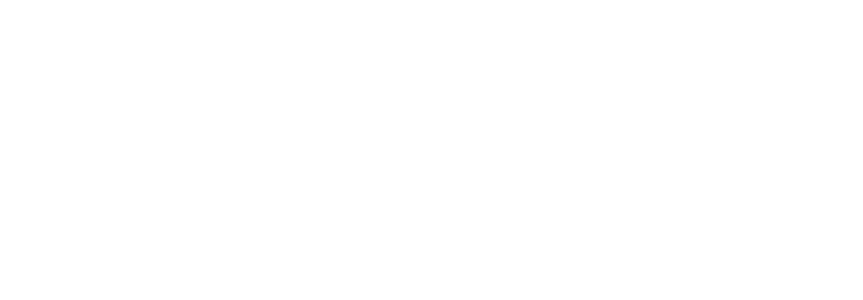
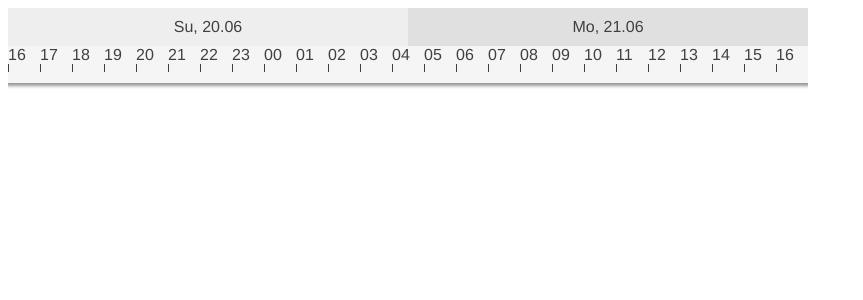
Before and after one commit to robinsondev428/gantt-chart, a Vue app: page / in a window 1280 px wide. Shown: the top 300 px of the page, without its empty margins (0-863 px from the left). Built offline with nearby package versions, Linux system fonts and the light colour scheme.

Commit message:
Created timeaxis component supporting following precisions: hour, day, month Refactored theme colors

```diff
--- a/package.json
+++ b/package.json
@@ -23,6 +23,7 @@
   "author": "Marko Zunic",
   "license": "MIT",
   "dependencies": {
+    "dayjs": "^1.10.5",
     "vue": "^3.0.0"
   },
   "devDependencies": {
--- a/src/components/GGanttChart.vue
+++ b/src/components/GGanttChart.vue
@@ -1,57 +1,64 @@
 <template>
   <div
     id="g-gantt-chart"
-    :style="{width: width, background: activeTheme.background}"
+    :style="{width: width, background: colors.background}"
   >
-  <!--
     <g-gantt-timeaxis
       v-if="!hideTimeaxis"
       :chart-start="chartStart"
       :chart-end="chartEnd"
-      :row-label-width="rowLabelWidth"
-      :timemarker-offset="timemarkerOffset"
-      :theme-colors="themeColors"
-      :locale="locale"
+      :precision="precision"
+      row-label-width="10%"
+      :colors="colors"
     />
-
-    <g-gantt-grid
-      v-if="grid"
-      :chart-start="chartStart"
-      :chart-end="chartEnd"
-      :row-label-width="rowLabelWidth"
-      :highlighted-hours="highlightedHours"
-    />
-
-    <div id="g-gantt-rows-container">
-      <slot/>
-    </div>
-    -->
   </div>
 </template>
 
 <script lang="ts">
-import themeColors from "../theme-colors"
-import { defineComponent, computed } from "vue"
+import dayjs from "dayjs"
+import colorSchemes from "./color-schemes"
+import GGanttTimeaxis from "./GGanttTimeaxis.vue"
+import { defineComponent, computed, PropType } from "vue"
 
 export default defineComponent({
   name: "GGanttChart",
+
+  components: {
+    GGanttTimeaxis
+  },
+
   props: {
+    chartStart: {
+      type: String,
+      default: dayjs().format("YYYY-MM-DD HH:mm")
+    },
+    chartEnd: {
+      type: String,
+      default: dayjs().add(1, "day").format("YYYY-MM-DD HH:mm")
+    },
+    precision: {
+      type: String as PropType<"hour" | "day" | "month">,
+      default: "hour"
+    },
     width: {
       type: String,
       default: "800px"
     },
-    theme: {
+    hideTimeaxis: {
+      type: Boolean
+    },
+    colorScheme: {
       type: String,
       default: "default"
     }
   },
 
   setup (props) {
-    const activeTheme = computed(() => {
-      return themeColors[props.theme] || themeColors.default
+    const colors = computed(() => {
+      return colorSchemes[props.colorScheme] || colorSchemes.default
     })
     return {
-      activeTheme
+      colors
     }
   }
 
@@ -71,5 +78,6 @@
     -ms-user-select: none;
     user-select: none;
     padding-bottom: 23px;
+    font-family: Helvetica;
   }
 </style>
--- /dev/null
+++ b/src/components/GGanttTimeaxis.vue
@@ -0,0 +1,163 @@
+<template>
+  <div class="g-timeaxis">
+    <div class="g-timeunits-container">
+      <div
+        v-for="({ label, width }, index) in getUnits(true)"
+        :key="label"
+        class="g-high-timeunit"
+        :style="{
+          background: index%2===0 ? colors.primary : colors.secondary,
+          color: colors.text,
+          width
+        }"
+      >
+        {{ label }}
+      </div>
+    </div>
+
+    <div class="g-timeunits-container">
+      <div
+        v-for="{ label } in getUnits()"
+        :key="label"
+        class="g-timeunit"
+        :style="{
+          background: colors.ternary,
+          color: colors.text
+        }"
+      >
+        {{ label }}
+        <div
+          v-if="precision === 'hour'"
+          class="g-timeaxis-hour-pin"
+          :style="{background: colors.text}"
+        />
+      </div>
+    </div>
+  </div>
+</template>
+
+<script lang="ts">
+import dayjs from "dayjs"
+import { ColorScheme } from "./color-schemes"
+import { defineComponent, computed, PropType, toRefs } from "vue"
+
+export default defineComponent({
+  name: "GGanttTimeaxis",
+
+  props: {
+    chartStart: {
+      type: String,
+      required: true
+    },
+    chartEnd: {
+      type: String,
+      required: true
+    },
+    precision: {
+      type: String as PropType<"hour" | "day" | "month">,
+      required: true
+    },
+    rowLabelWidth: {
+      type: String,
+      required: true
+    },
+    colors: {
+      type: Object as PropType<ColorScheme>,
+      required: true
+    }
+  },
+
+  setup (props) {
+    const { precision } = toRefs(props)
+    const dayjsStart = computed(() => dayjs(props.chartStart))
+    const dayjsEnd = computed(() => dayjs(props.chartEnd))
+
+    const upperPrecision = computed(() => {
+      switch (precision.value) {
+        case "hour":
+          return "day"
+        case "day":
+          return "month"
+        case "month":
+          return "year"
+        default:
+          throw new Error("Precision prop incorrect. Must be one of the following: 'hour', 'day', 'month'")
+      }
+    })
+    const displayFormats = {
+      hour: "HH",
+      day: "dd, DD.MM ",
+      month: "MMMM YYYY",
+      year: "YYYY"
+    }
+
+    const getUnits = (upper: boolean) => {
+      const units :{label: string, width?: string}[] = []
+      const unit = upper ? upperPrecision.value : precision.value
+      const format = displayFormats[unit]
+      let start = dayjsStart.value
+      const diff = dayjsEnd.value.diff(dayjsStart.value, unit, true)
+      for (let i = 0; i <= diff; i++) {
+        units.push({
+          label: start.format(format)
+        })
+        // TODO: compute width for upper units
+        start = start.add(1, unit)
+      }
+      return units
+    }
+
+    return {
+      getUnits,
+      dayjs
+    }
+  }
+})
+
+</script>
+
+<style scoped>
+  .g-timeaxis {
+    position: sticky;
+    top:0;
+    width: 100%;
+    height: 8vh;
+    min-height: 75px;
+    background: white;
+    z-index: 4;
+    box-shadow: 0px 1px 3px 2px rgba(50,50,50, 0.5);
+    display: flex;
+    flex-direction: column;
+  }
+
+  .g-timeunits-container {
+    display:flex;
+    background: salmon;
+    width: 100%;
+    height: 50%;
+  }
+
+  .g-high-timeunit, .g-timeunit{
+    flex: 1;
+    height: 100%;
+  }
+
+  .g-high-timeunit {
+    display: flex;
+    justify-content: center;
+    align-items: center;
+  }
+
+  .g-timeaxis-hour-pin {
+    width: 1px;
+    height: 8px;
+  }
+  #g-timeaxis-marker {
+    position: absolute;
+    top:0;
+    left:0;
+    height: 100%;
+    width: 3px;
+    background: black;
+  }
+</style>
--- a/src/theme-colors.ts
+++ b/src/components/color-schemes.ts
@@ -1,4 +1,4 @@
-type ThemeColors = {
+export type ColorScheme = {
   primary: string,
   secondary: string,
   ternary: string,
@@ -8,7 +8,7 @@
   toast?: string
 }
 
-export const themeColors: Record<string, ThemeColors> = {
+export const colorSchemes: Record<string, ColorScheme> = {
   default: {
     primary: "#eeeeee",
     secondary: "#E0E0E0",
@@ -111,4 +111,4 @@
   }
 }
 
-export default themeColors
+export default colorSchemes
```
Also changed, not shown: 1 other file (tests, documents, lock files or other folders).
